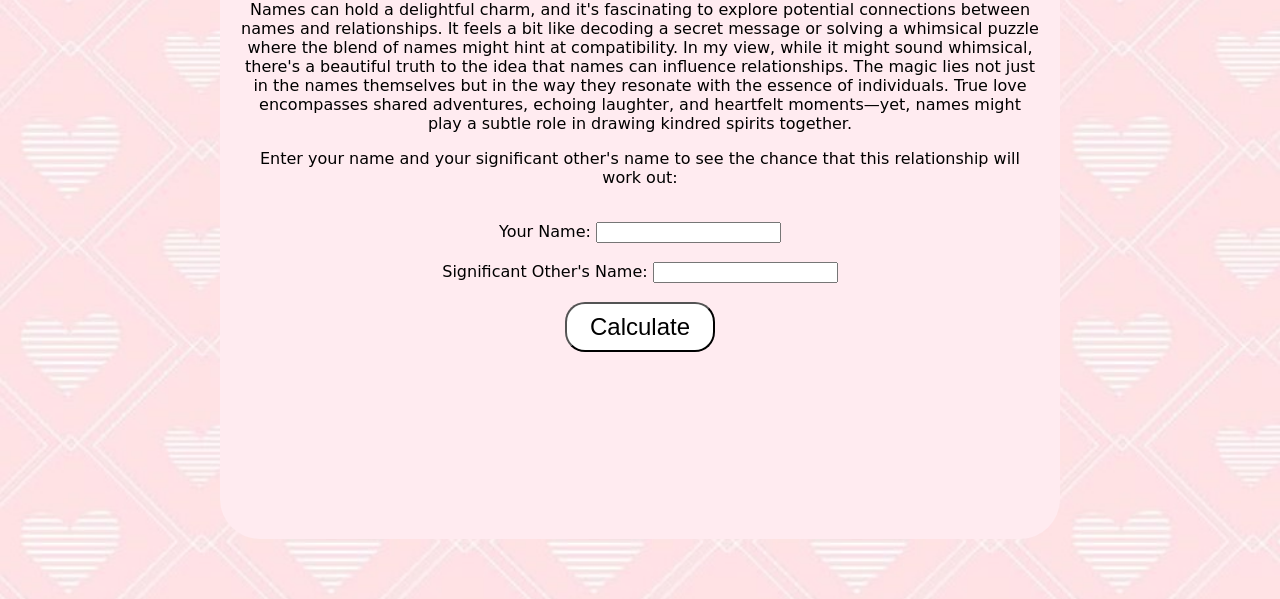
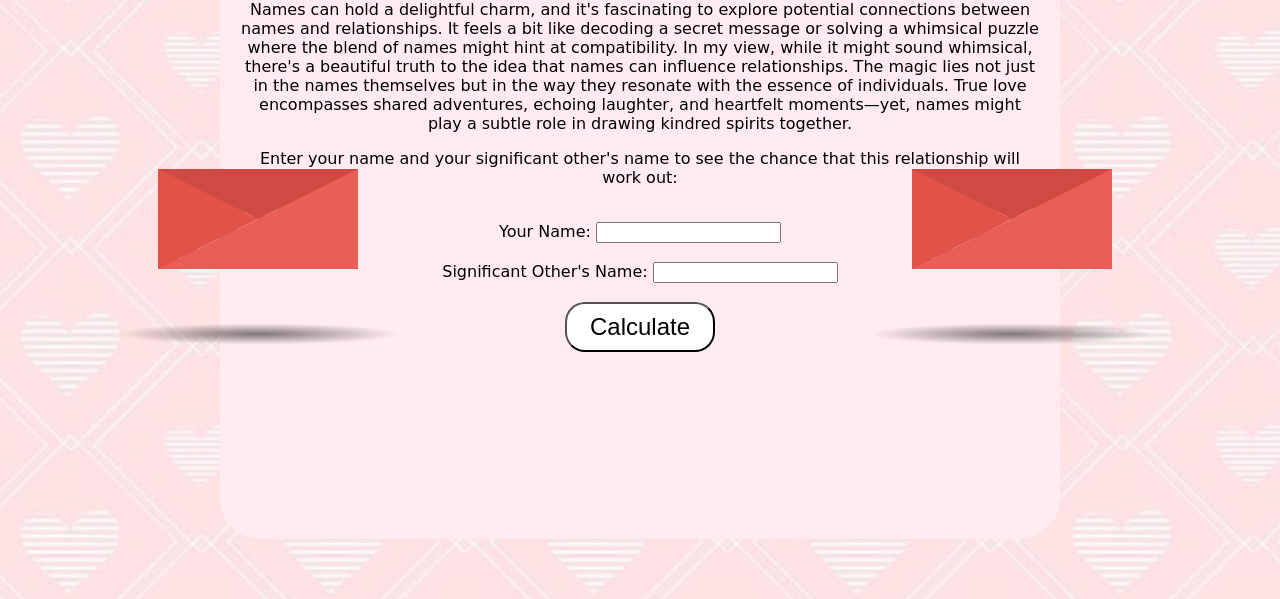
Before and after one commit to anj1525/lovecalculator, a plain HTML site: page index.html in a window 1280 px wide. Shown: the part 201-800 px from the top of the page. Drawn offline with Linux system fonts and the light colour scheme.

Commit message:
working on css envelopes

```diff
--- /dev/null
+++ b/envelope.css
@@ -0,0 +1,329 @@
+
+.letter-image{
+    position: absolute;
+    top: 50%;
+    left: 250px;
+    width: 200px;
+    height: 200px;
+    -webkit-transform: translate(-50%, -50%);
+    -moz-transform: translate(-50%, -50%);
+    transform: translate(-50%, -50%);
+    cursor: pointer;
+  }
+
+  .animated-mail {
+    position: absolute;
+    height: 150px;
+    width: 200px;
+    -webkit-transition: .4s;
+    -moz-transition: .4s;
+    transition: .4s;
+
+    .body {
+      position: absolute;
+      bottom: 0;
+      width: 0;
+      height: 0;
+      border-style: solid;
+      border-width: 0 0 100px 200px;
+      border-color: transparent transparent #e95f55 transparent;
+      z-index: 2;
+    }
+
+    .top-fold {
+      position: absolute;
+      top: 50px;
+      width: 0;
+      height: 0;
+      border-style: solid;
+      border-width: 50px 100px 0 100px;
+      -webkit-transform-origin: 50% 0%;
+      -webkit-transition: transform .4s .4s, z-index .2s .4s;
+      -moz-transform-origin: 50% 0%;
+      -moz-transition: transform .4s .4s, z-index .2s .4s;
+      transform-origin: 50% 0%;
+      transition: transform .4s .4s, z-index .2s .4s;
+      border-color: #cf4a43 transparent transparent transparent;
+      z-index: 2;
+    }
+
+    .back-fold {
+      position: absolute;
+      bottom: 0;
+      width: 200px;
+      height: 100px;
+      background: #cf4a43;
+      z-index: 0;
+    }
+
+    .left-fold {
+      position: absolute;
+      bottom: 0;
+      width: 0;
+      height: 0;
+      border-style: solid;
+      border-width: 50px 0 50px 100px;
+      border-color: transparent transparent transparent #e15349;
+      z-index: 2;
+    }
+
+    .letter {
+      left: 20px;
+      bottom: 0px;
+      position: absolute;
+      width: 160px;
+      height: 60px;
+      background: white;
+      z-index: 1;
+      overflow: hidden;
+      -webkit-transition: .4s .2s;
+      -moz-transition: .4s .2s;
+      transition: .4s .2s;
+
+      .letter-border {
+        height: 10px;
+        width: 100%;
+        background: repeating-linear-gradient(
+          -45deg,
+          #cb5a5e,
+          #cb5a5e 8px,
+          transparent 8px,
+          transparent 18px
+        );
+      }
+
+      .letter-title {
+        margin-top: 10px;
+        margin-left: 5px;
+        height: 10px;
+        width: 40%;
+        background: #cb5a5e;
+      }
+      .letter-context {
+        margin-top: 10px;
+        margin-left: 5px;
+        height: 10px;
+        width: 20%;
+        background: #cb5a5e;
+      }
+
+      .letter-stamp {
+        margin-top: 30px;
+        margin-left: 120px;
+        border-radius: 100%;
+        height: 30px;
+        width: 30px;
+        background: #cb5a5e;
+        opacity: 0.3;
+      }
+    }
+  }
+
+  .shadow {
+    position: absolute;
+    top: 200px;
+    left: 50%;
+    width: 400px;
+    height: 30px;
+    transition: .4s;
+    transform: translateX(-50%);
+    -webkit-transition: .4s;
+    -webkit-transform: translateX(-50%);
+    -moz-transition: .4s;
+    -moz-transform: translateX(-50%);
+
+    border-radius: 100%;
+    background: radial-gradient(rgba(0,0,0,0.5), rgba(0,0,0,0.0), rgba(0,0,0,0.0));
+  }
+
+    .letter-image:hover {
+      .animated-mail {
+        transform: translateY(50px);
+        -webkit-transform: translateY(50px);
+        -moz-transform: translateY(50px);
+      }
+
+      .animated-mail .top-fold {
+        transition: transform .4s, z-index .2s;
+        transform: rotateX(180deg);
+        -webkit-transition: transform .4s, z-index .2s;
+        -webkit-transform: rotateX(180deg);
+        -moz-transition: transform .4s, z-index .2s;
+        -moz-transform: rotateX(180deg);
+        z-index: 0;
+      }
+
+      .animated-mail .letter {
+        height: 180px;
+      }
+
+      .shadow {
+        width: 250px;
+      }
+    }
+
+/* Next envelope */
+
+
+.letter-image2{
+    position: absolute;
+    top: 50%;
+    right: 60px;
+    width: 200px;
+    height: 200px;
+    -webkit-transform: translate(-50%, -50%);
+    -moz-transform: translate(-50%, -50%);
+    transform: translate(-50%, -50%);
+    cursor: pointer;
+  }
+
+  .animated-mail2 {
+    position: absolute;
+    height: 150px;
+    width: 200px;
+    -webkit-transition: .4s;
+    -moz-transition: .4s;
+    transition: .4s;
+
+    .body2 {
+      position: absolute;
+      bottom: 0;
+      width: 0;
+      height: 0;
+      border-style: solid;
+      border-width: 0 0 100px 200px;
+      border-color: transparent transparent #e95f55 transparent;
+      z-index: 2;
+    }
+
+    .top-fold2 {
+      position: absolute;
+      top: 50px;
+      width: 0;
+      height: 0;
+      border-style: solid;
+      border-width: 50px 100px 0 100px;
+      -webkit-transform-origin: 50% 0%;
+      -webkit-transition: transform .4s .4s, z-index .2s .4s;
+      -moz-transform-origin: 50% 0%;
+      -moz-transition: transform .4s .4s, z-index .2s .4s;
+      transform-origin: 50% 0%;
+      transition: transform .4s .4s, z-index .2s .4s;
+      border-color: #cf4a43 transparent transparent transparent;
+      z-index: 2;
+    }
+
+    .back-fold2 {
+      position: absolute;
+      bottom: 0;
+      width: 200px;
+      height: 100px;
+      background: #cf4a43;
+      z-index: 0;
+    }
+
+    .left-fold2 {
+      position: absolute;
+      bottom: 0;
+      width: 0;
+      height: 0;
+      border-style: solid;
+      border-width: 50px 0 50px 100px;
+      border-color: transparent transparent transparent #e15349;
+      z-index: 2;
+    }
+
+    .letter2 {
+      left: 20px;
+      bottom: 0px;
+      position: absolute;
+      width: 160px;
+      height: 60px;
+      background: white;
+      z-index: 1;
+      overflow: hidden;
+      -webkit-transition: .4s .2s;
+      -moz-transition: .4s .2s;
+      transition: .4s .2s;
+
+      .letter-border2 {
+        height: 10px;
+        width: 100%;
+        background: repeating-linear-gradient(
+          -45deg,
+          #cb5a5e,
+          #cb5a5e 8px,
+          transparent 8px,
+          transparent 18px
+        );
+      }
+
+      .letter-title2 {
+        margin-top: 10px;
+        margin-left: 5px;
+        height: 10px;
+        width: 40%;
+        background: #cb5a5e;
+      }
+      .letter-context2 {
+        margin-top: 10px;
+        margin-left: 5px;
+        height: 10px;
+        width: 20%;
+        background: #cb5a5e;
+      }
+
+      .letter-stamp2 {
+        margin-top: 30px;
+        margin-left: 120px;
+        border-radius: 100%;
+        height: 30px;
+        width: 30px;
+        background: #cb5a5e;
+        opacity: 0.3;
+      }
+    }
+  }
+
+  .shadow2 {
+    position: absolute;
+    top: 200px;
+    left: 50%;
+    width: 400px;
+    height: 30px;
+    transition: .4s;
+    transform: translateX(-50%);
+    -webkit-transition: .4s;
+    -webkit-transform: translateX(-50%);
+    -moz-transition: .4s;
+    -moz-transform: translateX(-50%);
+
+    border-radius: 100%;
+    background: radial-gradient(rgba(0,0,0,0.5), rgba(0,0,0,0.0), rgba(0,0,0,0.0));
+  }
+
+    .letter-image2:hover {
+      .animated-mail {
+        transform: translateY(50px);
+        -webkit-transform: translateY(50px);
+        -moz-transform: translateY(50px);
+      }
+
+      .animated-mail2 .top-fold2 {
+        transition: transform .4s, z-index .2s;
+        transform: rotateX(180deg);
+        -webkit-transition: transform .4s, z-index .2s;
+        -webkit-transform: rotateX(180deg);
+        -moz-transition: transform .4s, z-index .2s;
+        -moz-transform: rotateX(180deg);
+        z-index: 0;
+      }
+
+      .animated-mail2 .letter2 {
+        height: 180px;
+      }
+
+      .shadow2 {
+        width: 250px;
+      }
+    }
--- a/index.html
+++ b/index.html
@@ -5,6 +5,7 @@
         <meta name="viewport" content="width=device-width, initial-scale=1.0">
         <title>Love Calculator <3</title>
         <link rel = "stylesheet" href="style.css">
+        <link rel = "stylesheet" href="envelope.css">
         <script src="script.js"></script>
     </head>
     </head>
@@ -24,9 +25,42 @@
 
         <h2 id="result-message"></h2>
         <p id="result-percentage"></p>
+    </div>
 
+    <div class="letter-image">
+        <div class="animated-mail">
+          <div class="back-fold"></div>
+          <div class="letter">
+            <div class="letter-border"></div>
+            <div class="letter-title"></div>
+            <div class="letter-context"></div>
+            <div class="letter-stamp">
+              <div class="letter-stamp-inner"></div>
+            </div>
+          </div>
+          <div class="top-fold"></div>
+          <div class="body"></div>
+          <div class="left-fold"></div>
+        </div>
+        <div class="shadow"></div>
+      </div>
 
-
-    </div>
+      <div class="letter-image2">
+        <div class="animated-mail2">
+          <div class="back-fold2"></div>
+          <div class="letter2">
+            <div class="letter-border2"></div>
+            <div class="letter-title2"></div>
+            <div class="letter-context2"></div>
+            <div class="letter-stamp2">
+              <div class="letter-stamp-inner2"></div>
+            </div>
+          </div>
+          <div class="top-fold2"></div>
+          <div class="body2"></div>
+          <div class="left-fold2"></div>
+        </div>
+        <div class="shadow2"></div>
+      </div>
 </body>
 </html>
```
